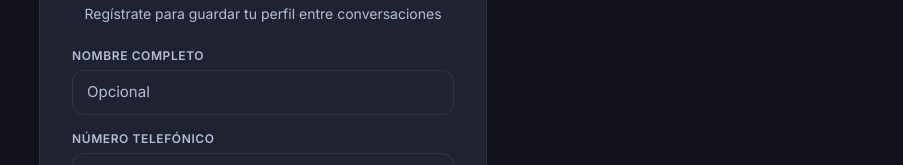
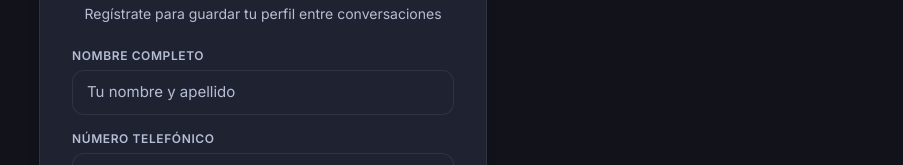
Before and after one commit to Ezarate26/restaurant-mvp, a Next.js app: page /auth/register in a window 1280 px wide. Shown: the part 177-342 px from the top of the page, without its empty margins (377-1280 px from the left). Built offline with nearby package versions, Linux system fonts and the light colour scheme; no server answers.

Commit message:
se agrega el nombre obligatorio para el registro

```diff
--- a/components/auth/LoginView.tsx
+++ b/components/auth/LoginView.tsx
@@ -90,12 +90,17 @@ export function LoginView({
         <div className="space-y-4">
           {!isLogin && (
             <div>
-              <label className={uiLabel}>Nombre completo</label>
+              <label className={uiLabel} htmlFor="auth-full-name">
+                Nombre completo
+              </label>
               <input
+                id="auth-full-name"
                 className={uiInput}
-                placeholder="Opcional"
+                placeholder="Tu nombre y apellido"
                 value={fullName}
                 onChange={(e) => onFullNameChange(e.target.value)}
+                autoComplete="name"
+                required
               />
             </div>
           )}
--- a/lib/viewmodels/useAuthViewModel.ts
+++ b/lib/viewmodels/useAuthViewModel.ts
@@ -111,6 +111,12 @@ export function useAuthViewModel(initialIsLogin = true) {
       return;
     }
 
+    const nameTrimmed = fullName.trim();
+    if (!nameTrimmed) {
+      setFormError('Ingresa tu nombre completo.');
+      return;
+    }
+
     const phoneNormalized = normalizePhoneNumber(phone);
     if (!phoneNormalized) {
       setFormError('Ingresa tu número telefónico.');
@@ -126,7 +132,7 @@ export function useAuthViewModel(initialIsLogin = true) {
       password,
       options: {
         data: {
-          full_name: fullName.trim() || null,
+          full_name: nameTrimmed,
           phone: phoneNormalized,
         },
       },
```
